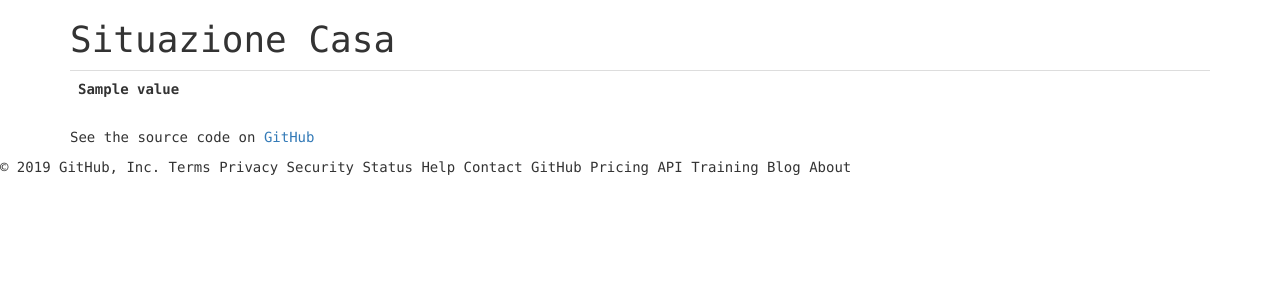
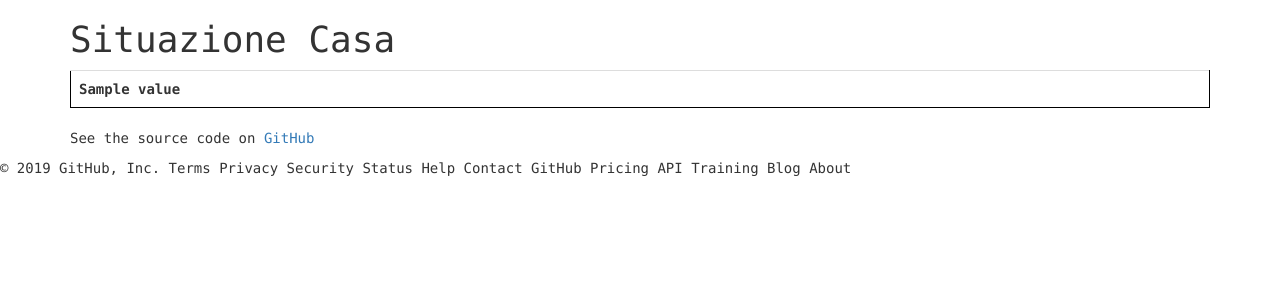
Before and after one commit to TheMazzock/dbzmoney, a Flask app: template templates/index.html in a window 1280 px wide. Shown: the top 300 px of the page. Run offline with Flask 2, Linux system fonts and the light colour scheme; the template is opened without the code that fills it: most values are stand-ins (such as "Sample title", 1, 10 or a date in 2020); lists and menus that the app fills with data are empty; some libraries are stand-ins or nearby versions.

Commit message:
Update style.css

```diff
--- a/static/css/style.css
+++ b/static/css/style.css
@@ -1,3 +1,11 @@
 body {
     font-family: 'Consolas', 'Deja Vu Sans Mono', 'Bitstream Vera Sans Mono', monospace;
 }
+
+table {
+  border-collapse: collapse;
+}
+
+table, td, th {
+  border: 1px solid black;
+}
```
